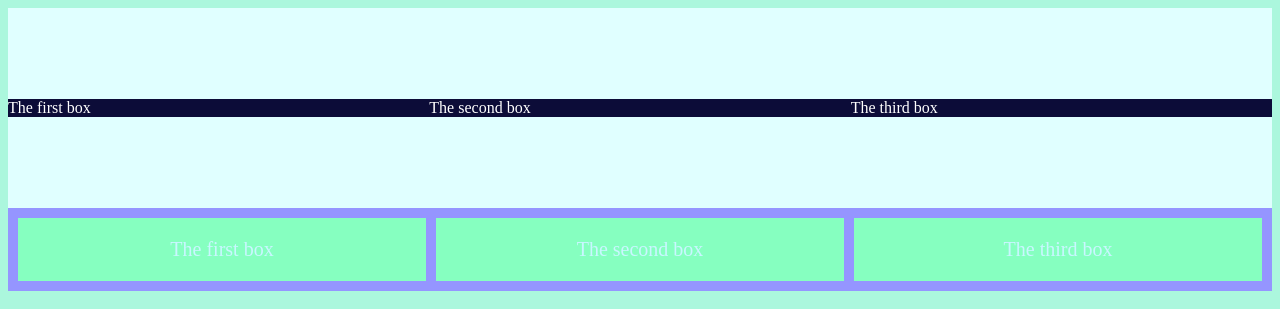
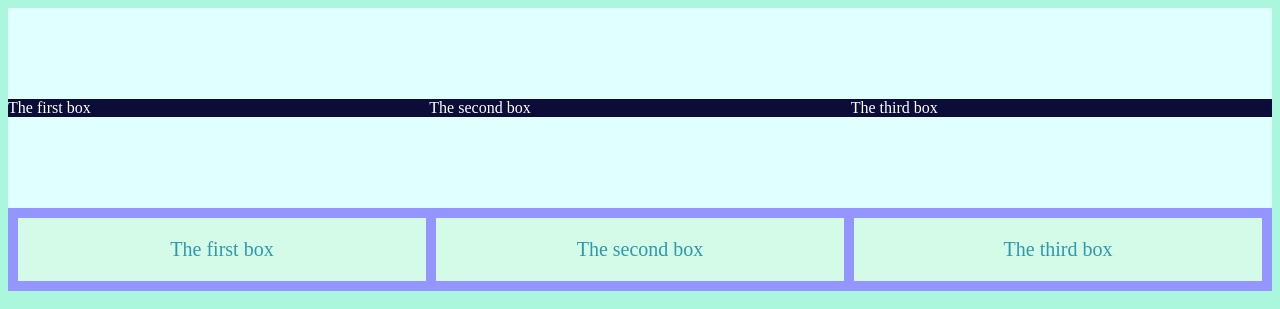
Before and after one commit to alicortez855/HTTYD, a plain HTML site: page index.html in a window 1280 px wide. Shown: the top 309 px of the page. Drawn offline with Linux system fonts and the light colour scheme.

```diff
--- a/style.css
+++ b/style.css
@@ -79,8 +79,8 @@
 
                         .item2
                         {
-                            background-color: rgb(134, 255, 192);
-                            color:rgb(201, 247, 255);
+                            background-color: rgb(211, 251, 231);
+                            color:rgb(46, 153, 172);
                             padding: 20px;
                             text-align: center;
                             font-size: 20px;
```
